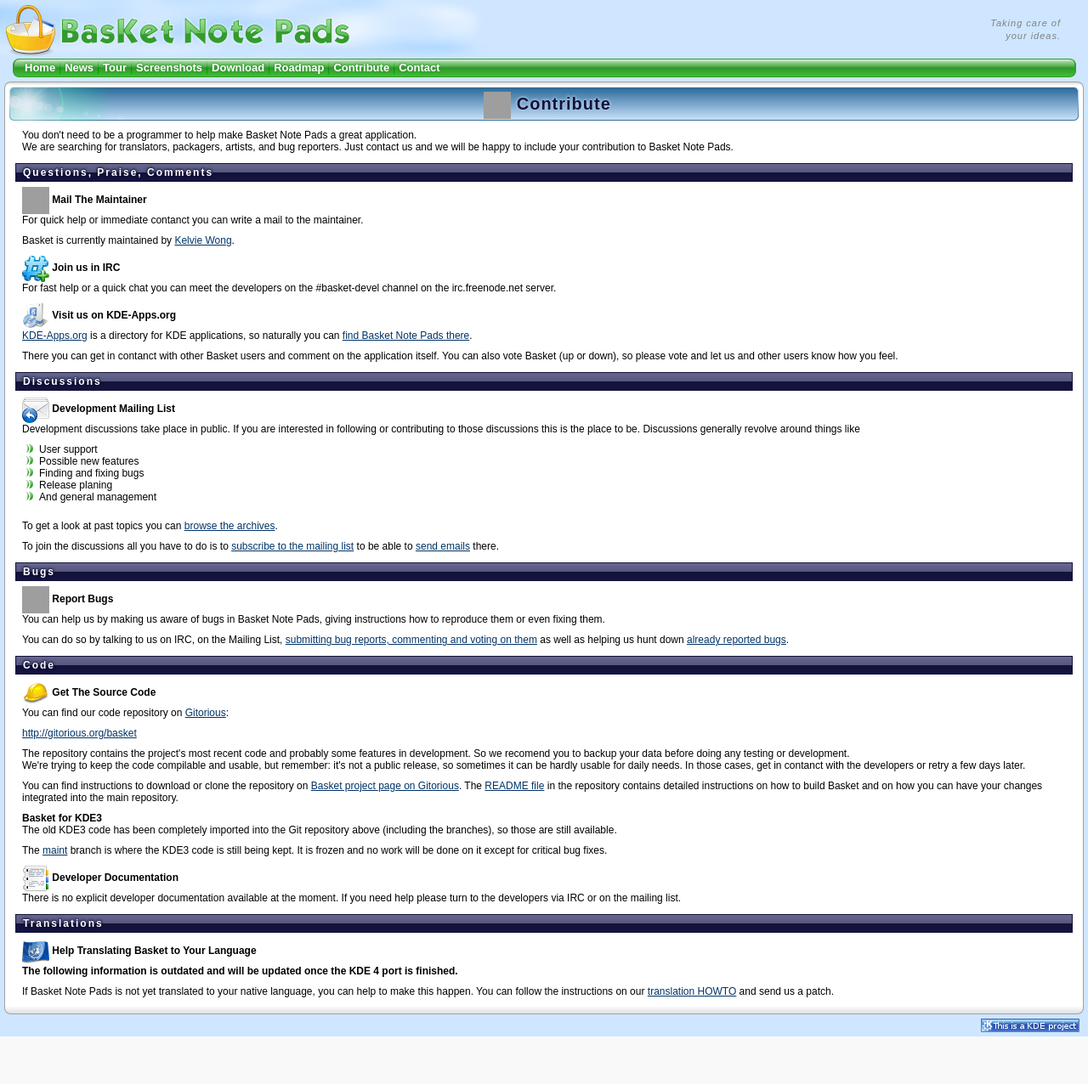
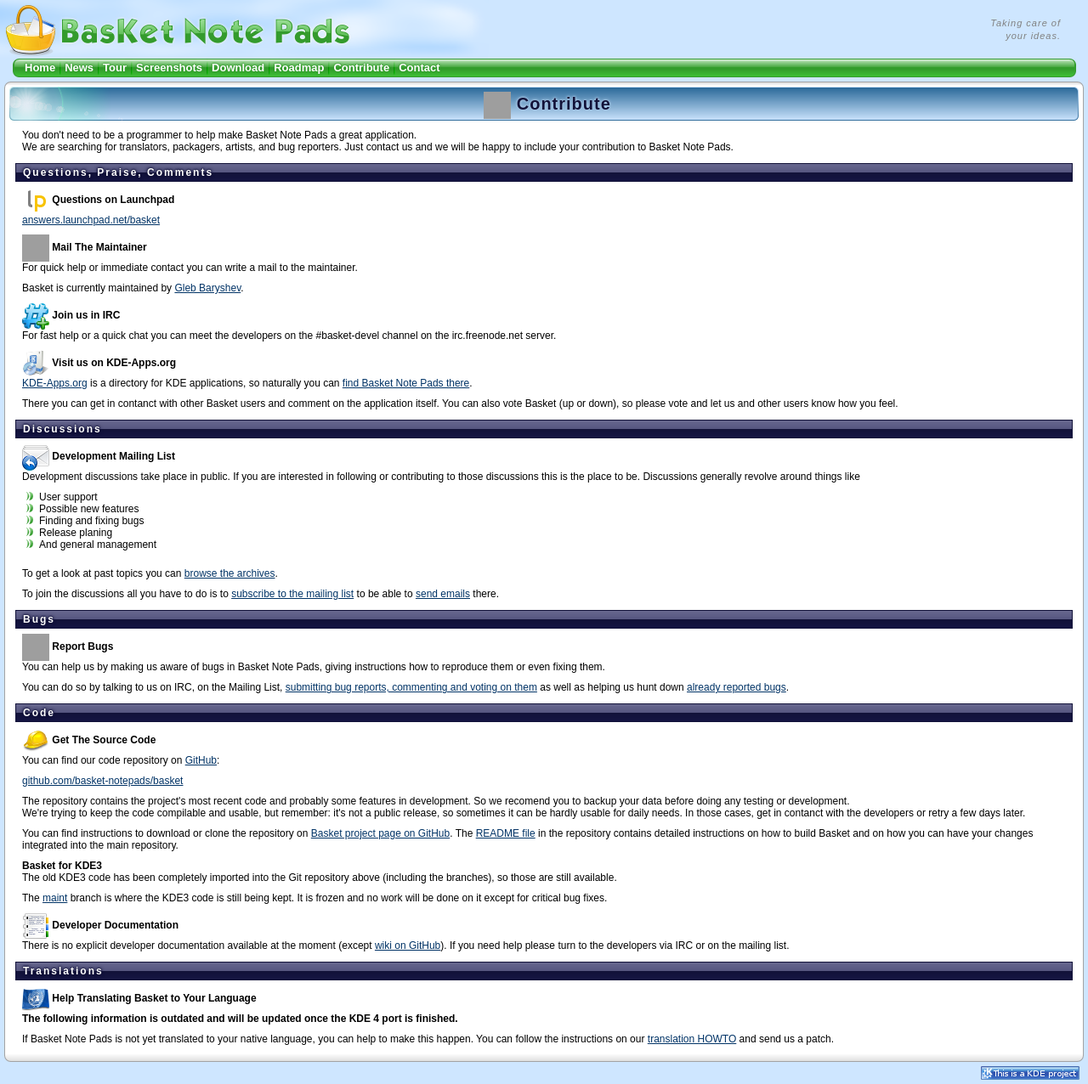
Before and after one commit to basket-notepads/basket-website, a PHP site: page /contribute.php in a window 1280 px wide. Shown: the whole page at 85% size. Before the commit the page ends 1220 px from the top, so only its background shows below. Run offline with PHP 8.4, Linux system fonts and the light colour scheme; grey boxes are pictures that could not be loaded.

Commit message:
Update links, versions and info
Static generator script

```diff
--- a/contribute.php
+++ b/contribute.php
@@ -14,14 +14,21 @@
 
 <h3>Questions, Praise, Comments</h3>
   <h4>
+    <img  src="icons/launchpad.png" alt="" width="32" height="32" />
+    Questions on Launchpad
+  </h4>
+  <p>
+    <a href="https://answers.launchpad.net/basket">answers.launchpad.net/basket</a>
+  </p>
+  <h4>
     <img  src="icons/mail-to-maintainer.png" alt="" width="32" height="32" />
     Mail The Maintainer
   </h4>
   <p>
-    For quick help or immediate contanct you can write a mail to the maintainer.
+    For quick help or immediate contact you can write a mail to the maintainer.
   </p>
   <p>
-    Basket is currently maintained by <a href="mailto:kelvie@ieee.org">Kelvie Wong</a>.
+    Basket is currently maintained by <? emailLink("Gleb Baryshev"); ?>.
   </p>
 
   <h4>
@@ -78,7 +85,7 @@
     You can help us by making us aware of bugs in Basket Note Pads, giving instructions how to reproduce them or even fixing them.
   </p>
   <p>
-    You can do so by talking to us on IRC, on the Mailing List, <a href="https://bugs.kde.org/" title="KDE Bugzilla">submitting bug reports, commenting and voting on them</a> as well as helping us hunt down <a href="https://bugs.kde.org/buglist.cgi?query_format=advanced&short_desc_type=allwordssubstr&short_desc=&product=basket&long_desc_type=substring&long_desc=&bug_file_loc_type=allwordssubstr&bug_file_loc=&keywords_type=allwords&keywords=&bug_status=UNCONFIRMED&bug_status=NEW&bug_status=ASSIGNED&bug_status=REOPENED&bug_status=NEEDSINFO&bug_status=VERIFIED&emailassigned_to1=1&emailtype1=substring&email1=&emailassigned_to2=1&emailreporter2=1&emailcc2=1&emailtype2=substring&email2=&bugidtype=include&bug_id=&votes=&chfieldfrom=&chfieldto=Now&chfieldvalue=&cmdtype=doit&order=Importance&field0-0-0=noop&type0-0-0=noop&value0-0-0=" title="Basket Note Pads open bug list">already reported bugs</a>.
+    You can do so by talking to us on IRC, on the Mailing List, <a href="https://bugs.launchpad.net/basket" title="Launchpad bugtracker">submitting bug reports, commenting and voting on them</a> as well as helping us hunt down <a href="https://bugs.launchpad.net/basket/+bugs?field.status%3Alist=NEW&field.status%3Alist=CONFIRMED&field.status%3Alist=TRIAGED&field.status%3Alist=INPROGRESS&field.status%3Alist=FIXCOMMITTED&field.status%3Alist=INCOMPLETE_WITH_RESPONSE&field.status%3Alist=INCOMPLETE_WITHOUT_RESPONSE" title="Basket Note Pads open bug list">already reported bugs</a>.
   </p>
 
 <h3>Code</h3>
@@ -87,10 +94,10 @@
     Get The Source Code
   </h4>
   <p>
-    You can find our code repository on <a href="http://gitorious.org">Gitorious</a>:
+    You can find our code repository on <a href="http://github.com">GitHub</a>:
   </p>
   <p>
-    <a href="http://gitorious.org/basket">http://gitorious.org/basket</a>
+    <a href="https://github.com/basket-notepads/basket">github.com/basket-notepads/basket</a>
   </p>
   <p>
     The repository contains the project's most recent code and probably some features in development.
@@ -99,8 +106,8 @@
     In those cases, get in contanct with the developers or retry a few days later.
   </p>
   <p>
-    You can find instructions to download or clone the repository on <a href="http://gitorious.org/basket">Basket project page on Gitorious</a>.
-    The <a href="http://gitorious.org/basket/basket/blobs/master/README">README file</a> in the repository contains detailed instructions on how to build Basket and on how you can have your changes integrated into the main repository.
+    You can find instructions to download or clone the repository on <a href="https://github.com/basket-notepads/basket">Basket project page on GitHub</a>.
+    The <a href="https://github.com/basket-notepads/basket/blob/master/README.md">README file</a> in the repository contains detailed instructions on how to build Basket and on how you can have your changes integrated into the main repository.
   </p>
 
   <h5>Basket for KDE3</h5>
@@ -108,7 +115,7 @@
     The old KDE3 code has been completely imported into the Git repository above (including the branches), so those are still available.
   </p>
   <p>
-    The <a href="http://gitorious.org/basket/basket/commits/maint">maint</a>
+    The <a href="https://github.com/basket-notepads/basket/tree/maint">maint</a>
     branch is where the KDE3 code is still being kept.
     It is frozen and no work will be done on it except for critical bug fixes.
   </p>
@@ -129,7 +136,7 @@
     Developer Documentation
   </h4>
   <p>
-    There is no explicit developer documentation available at the moment.
+    There is no explicit developer documentation available at the moment (except <a href="https://github.com/basket-notepads/basket/wiki">wiki on GitHub</a>).
     If you need help please turn to the developers via IRC or on the mailing list.
   </p>
 
--- a/likeback.php
+++ b/likeback.php
@@ -111,7 +111,7 @@
 
     <p>Since it's not integrated to KDE yet, you have to download it and import it into your project. You then need to instanciate it into your application. Then, you should install it on your server.</p>
 
-    <p><a href="downloads/?file=likeback-0.4.tar.gz"><? loadIcon32("download") ?> Download LikeBack 0.4</a></p>
+    <p><a href="downloads/likeback-0.4.tar.gz"><? loadIcon32("download") ?> Download LikeBack 0.4</a></p>
 
     <p>Add the files in src/ of the downloaded archive to the source folder of your application. You need to modify the Makefile.am file of your src/ directory to include the new icons. I provided a Makefile.am.section file for you to copy the needed lines in yours. Basically, replace the line starting by "kde_icon_KDEICON" with the one I provided, by taking care of replacing "YOURAPP" with the UNIX short-name of your application.</p>
 
--- a/tour.php
+++ b/tour.php
@@ -28,7 +28,7 @@
       <p>Tip: The top-level basket "GTD" is to be used as an inbox for this method. You can assign a global keyboard-shortcut to it by displaying the basket properties window. Then, whenever you get an idea, you can press this global shortcut, press the Insert. key to add a new entry, type your idea, and close with BasKet Note Pads to return to what you were doing right before. Easy and very fast.</p>
 
       <div id="downloadButton">
-        <a href="downloads/?file=GTD.baskets" id="theButton"><strong>Download Now<br></strong>
+        <a href="downloads/GTD.baskets" id="theButton"><strong>Download Now<br></strong>
         Basket Archive (300 Kb)</a>
       </div>
 
```
Also changed, not shown: contact.php (+9 -2 lines), download.php (+6 -4 lines), index.php (+8 -3 lines), icons/launchpad.png (added), 1 other file.
